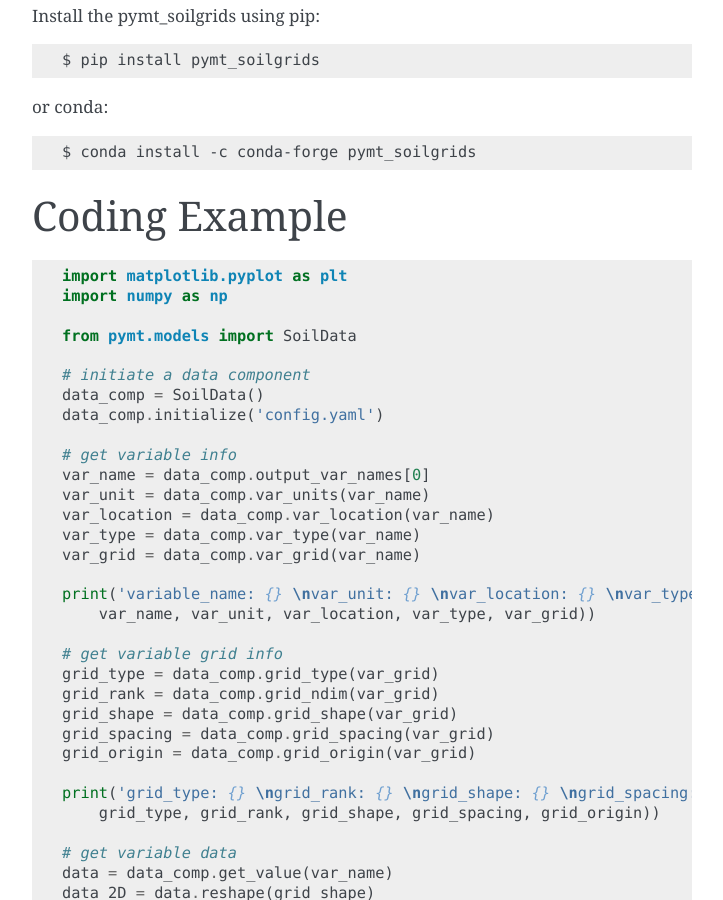
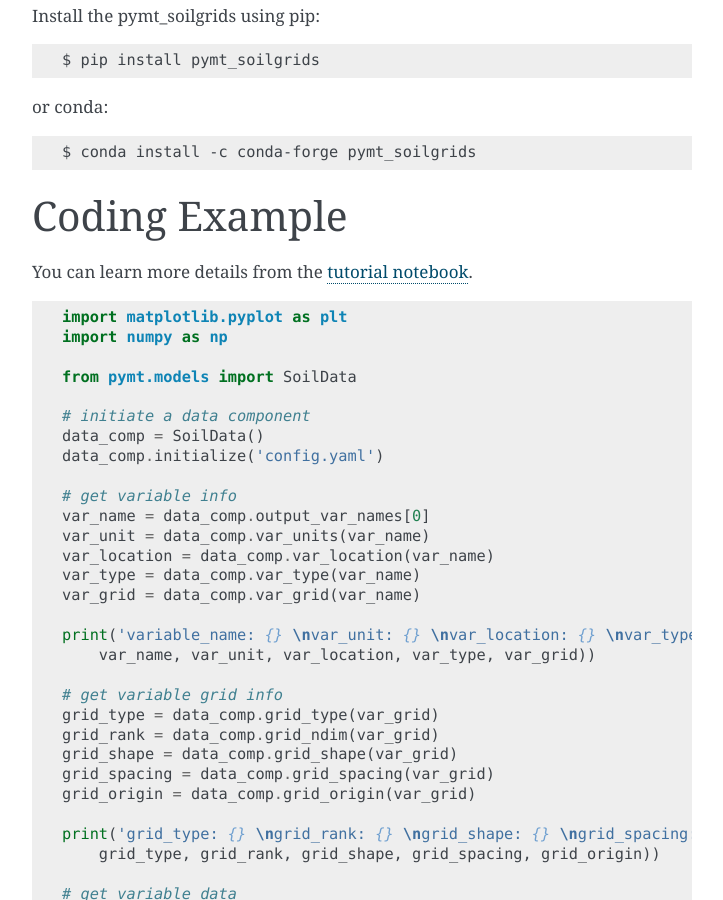
Before and after one commit to gantian127/pymt_soilgrids, a Sphinx documentation site: the page built from docs/index.rst, in a window 1280 px wide and 900 px high, scrolled down 514 px. Shown: the whole window, without its empty margins (388-1111 px from the left). Built offline with Sphinx 7.4.7, drawn with Linux system fonts in a browser that asks for light colours; the version number is read from the project's files by our own code.

Commit message:
update docs

```diff
--- a/docs/index.rst
+++ b/docs/index.rst
@@ -37,6 +37,7 @@
 
 Coding Example
 --------------
+You can learn more details from the `tutorial notebook <https://github.com/gantian127/pymt_soilgrids/blob/master/notebooks/pymt_soilgrids.ipynb>`_.
 
 .. code-block:: python
 
```
